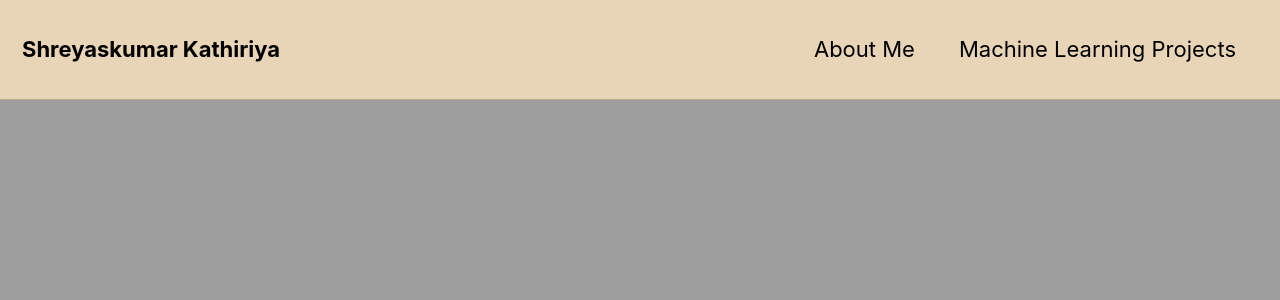
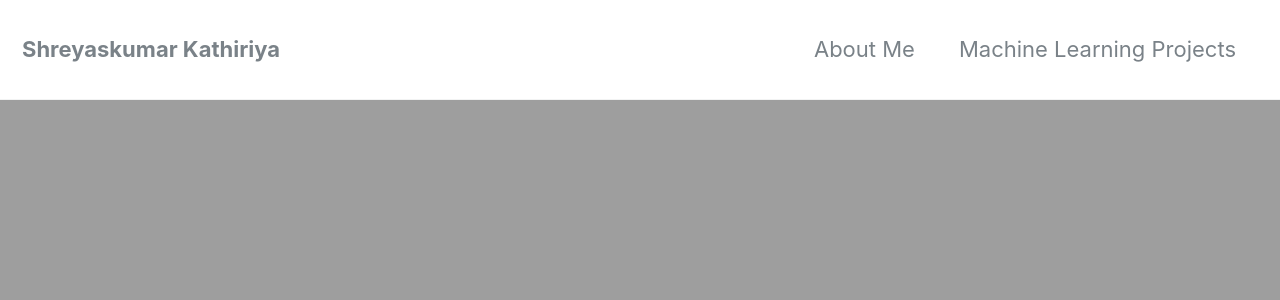
Before and after one commit to Shreyash1811/Shreyash1811.github.io, a Jekyll site: the page built from index.html, in a window 1280 px wide and 900 px high. Shown: the top 300 px of the window. Built offline with Jekyll 4.4.1, drawn with Linux system fonts in a browser that asks for light colours; nearby versions of some CDN libraries; the list of posts is cut into pages by our own code.

Commit message:
Update _config.yml

```diff
--- a/_config.yml
+++ b/_config.yml
@@ -5,7 +5,7 @@
 # For technical reasons, this file is *NOT* reloaded automatically when you use
 # `jekyll serve`. If you change this file, please restart the server process.
 
-minimal_mistakes_skin    : "sunrise" # "air", "aqua", "contrast", "dark", "dirt", "neon", "mint", "plum", "sunrise", "default"
+minimal_mistakes_skin    : "default" # "air", "aqua", "contrast", "dark", "dirt", "neon", "mint", "plum", "sunrise", "default"
 
 # Site Settings
 locale                   : "en-US"
```
